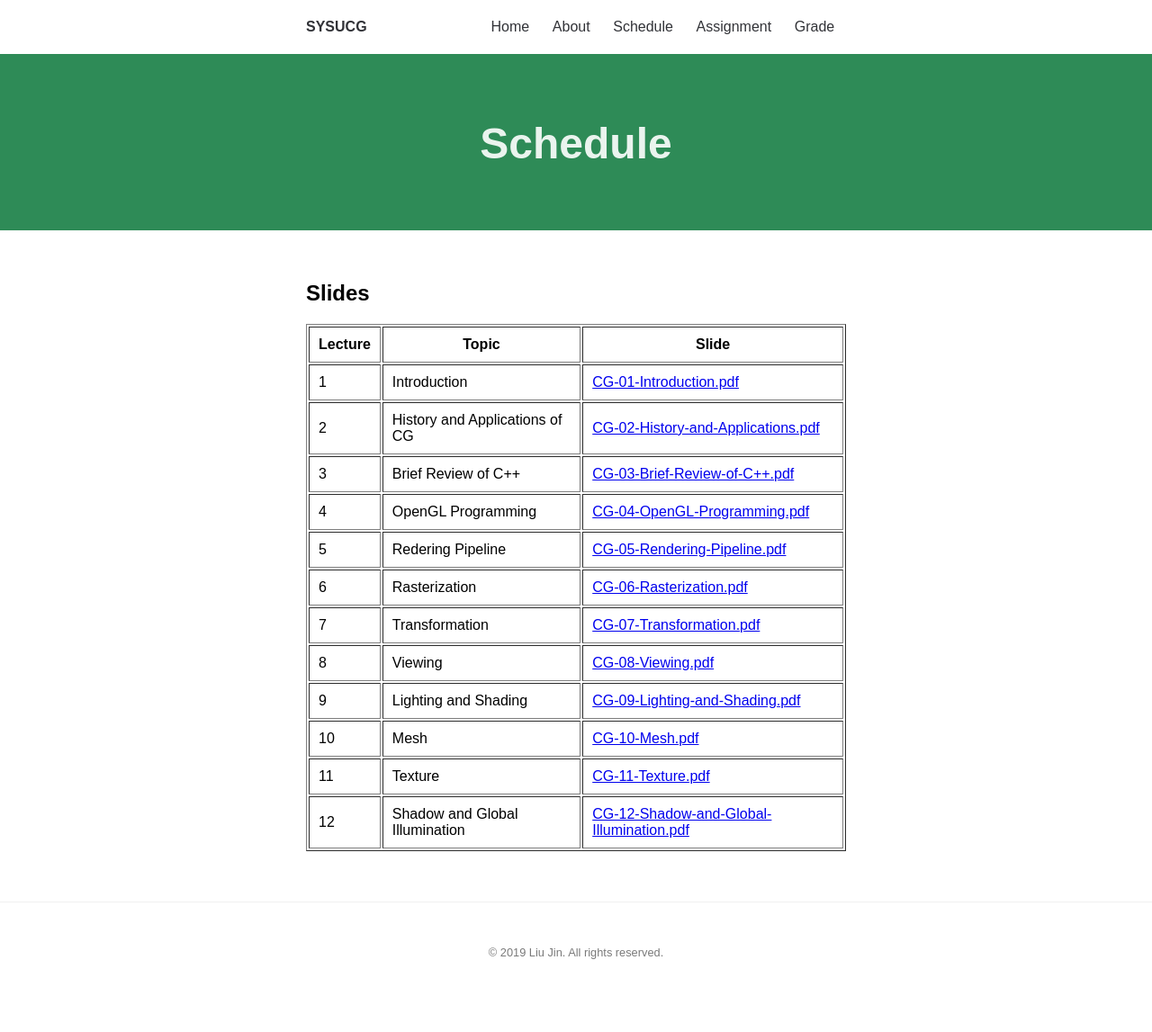
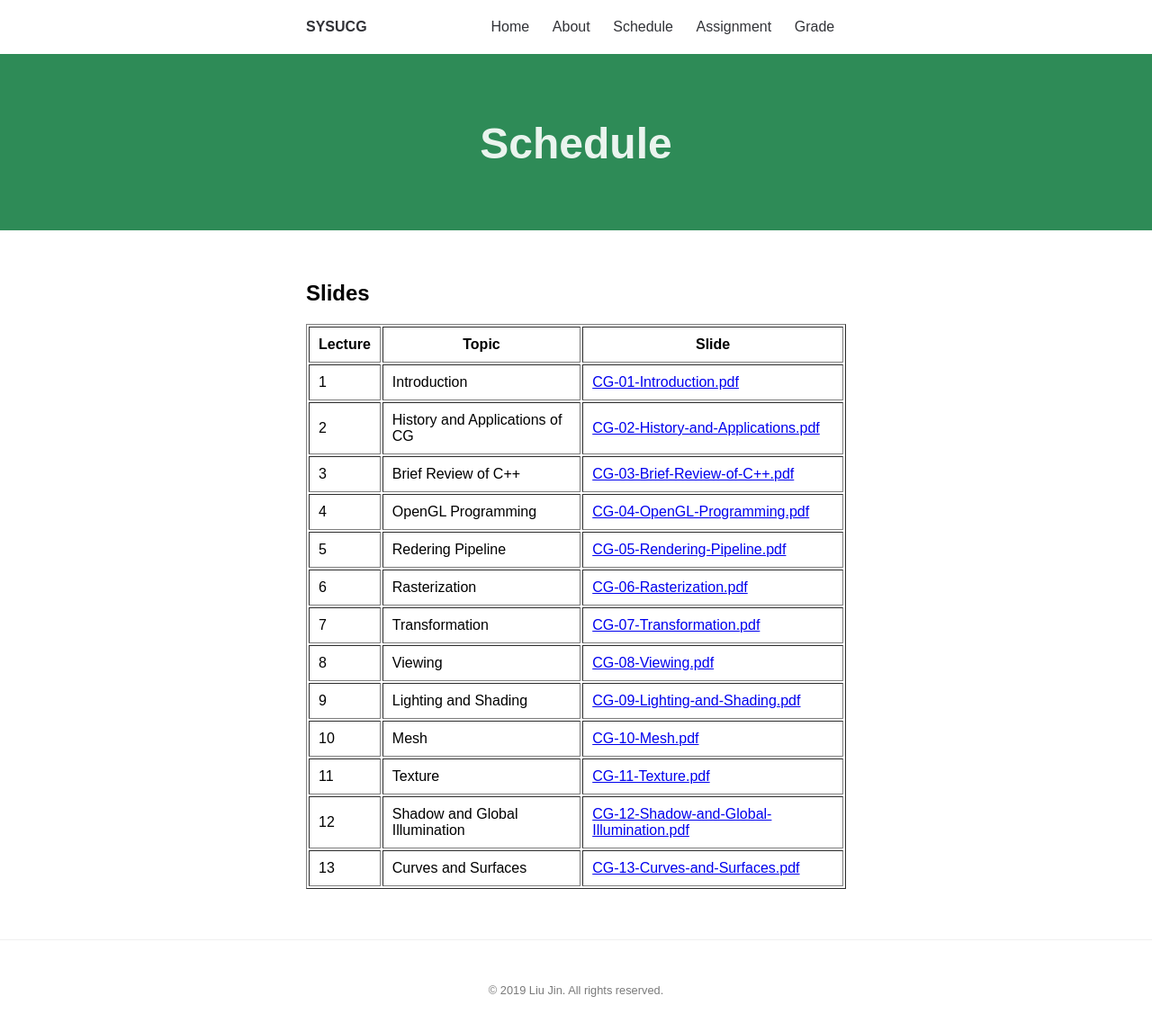
Before and after one commit to sysucg2019/sysucg2019.github.io, a Jekyll site: the page built from schedule.md, in a window 1280 px wide and 1156 px high. Shown: the top 1147 px of the window at 90% size. Built offline with Jekyll 4.4.1, drawn with Linux system fonts in a browser that asks for light colours.

Commit message:
Update schedule.md

```diff
--- a/schedule.md
+++ b/schedule.md
@@ -72,4 +72,9 @@ permalink: /schedule/
     <td> Shadow and Global Illumination </td>
     <td> <a href="https://github.com/sysucg2019/sysucg2019.github.io/raw/master/slides/CG-12.pdf">CG-12-Shadow-and-Global-Illumination.pdf</a></td>
   </tr>
+    <tr>
+    <td> 13 </td>
+    <td> Curves and Surfaces </td>
+    <td> <a href="https://github.com/sysucg2019/sysucg2019.github.io/raw/master/slides/CG-13-Curves-and-Surfaces.pdf">CG-13-Curves-and-Surfaces.pdf</a></td>
+  </tr>
 </table>
```
